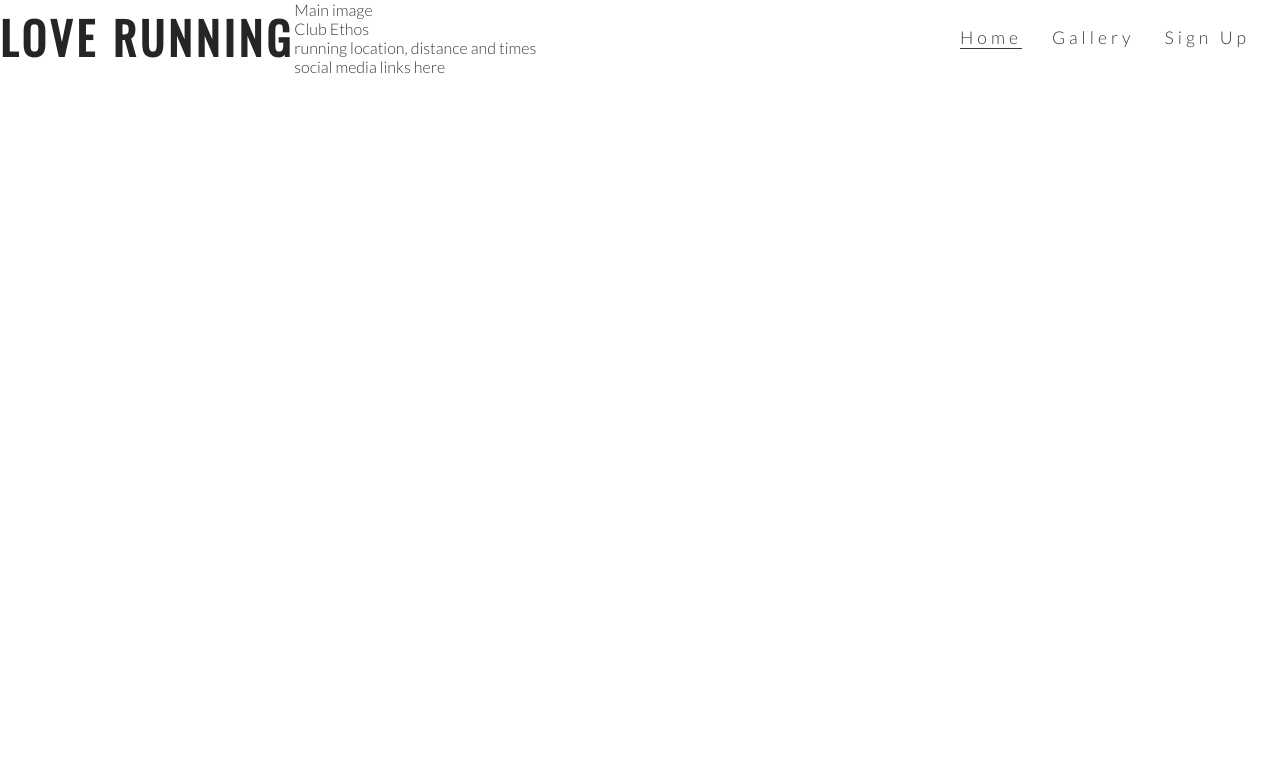
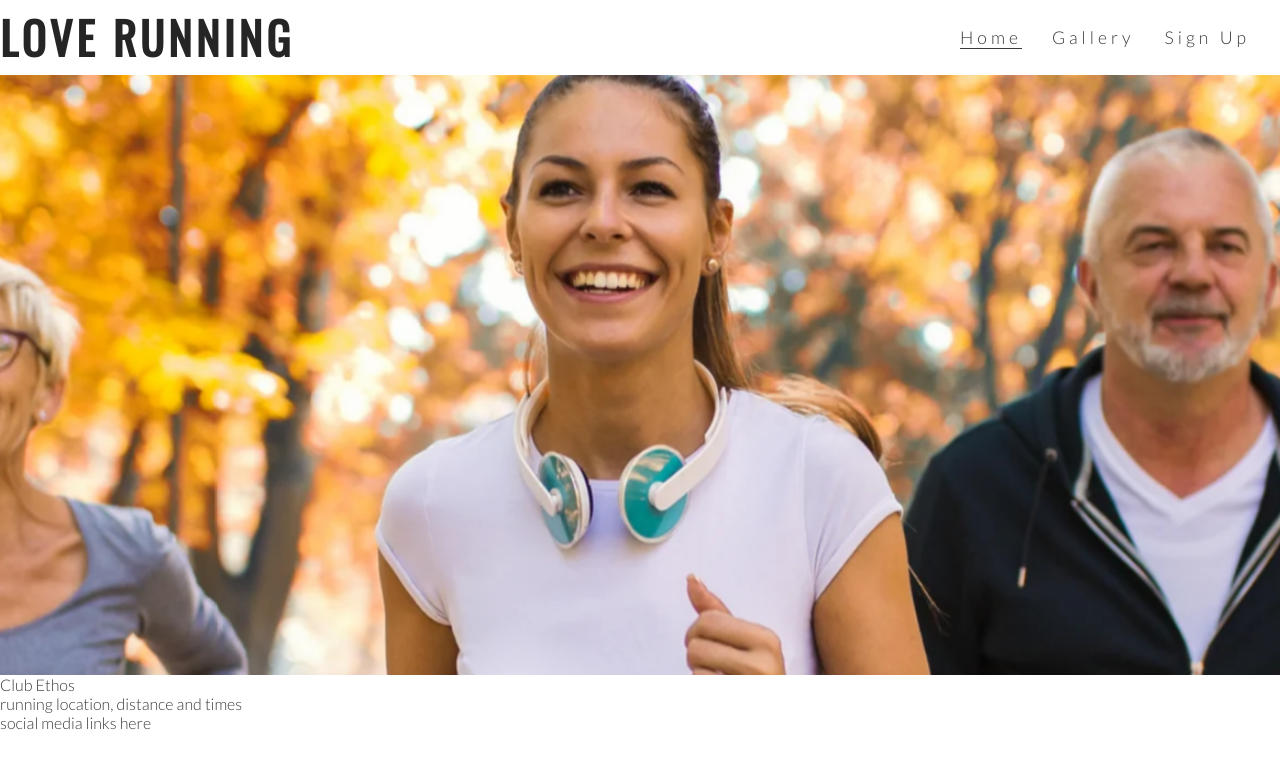
Before and after one commit to kubisense/love-running, a plain HTML site: page index.html in a window 1280 px wide. Drawn offline with nearby package versions, Linux system fonts and the light colour scheme.

Commit message:
Add hero image and animation for zoom

```diff
--- a/assets/css/style.css
+++ b/assets/css/style.css
@@ -46,3 +46,26 @@ h1, h2 {
 .active {
     border-bottom: 1px solid #3a3a3a;
 }
+#hero-outer {
+    height: 600px;
+    width: 100%;
+    overflow: hidden;
+}
+#hero-image {
+    height: 600px;
+    width: 100%;
+    background: url('../images/hero-image.webp') no-repeat center center;
+    animation-name: hero-zoom;
+    animation-duration: 5s;
+    animation-fill-mode: forwards;
+}
+/*creates the level of zoom for hero image*/
+@keyframes hero-zoom {
+    from {
+        transform: scale(1);
+    }
+    to {
+        transform: scale(1.1);
+    }
+
+}
--- a/index.html
+++ b/index.html
@@ -30,7 +30,9 @@
             </nav>
         </a>
     </header>
-    <section>Main image</section>
+    <section id="hero-outer">
+        <div id="hero-image"></div>
+    </section>
     <section>Club Ethos</section>
     <section>running location, distance and times</section>
     <footer>social media links here</footer>
```
Also changed, not shown: assets/images/hero-image.webp (added).
